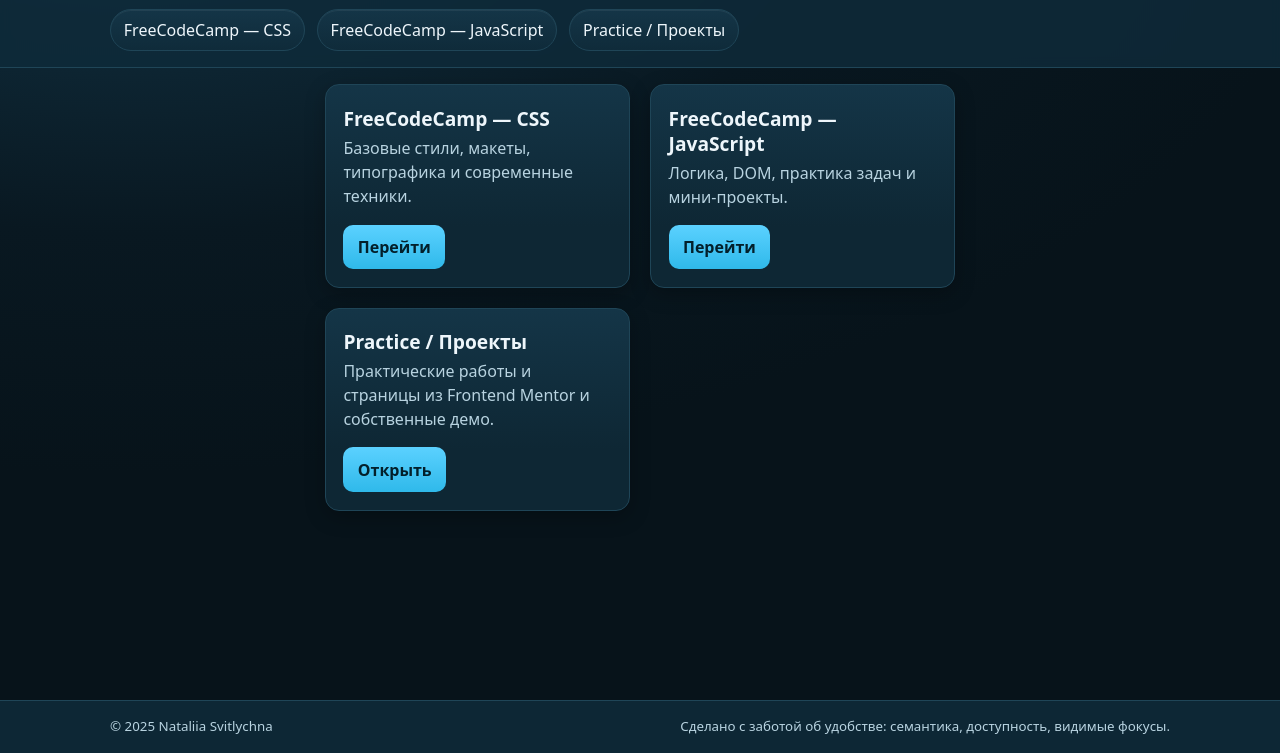
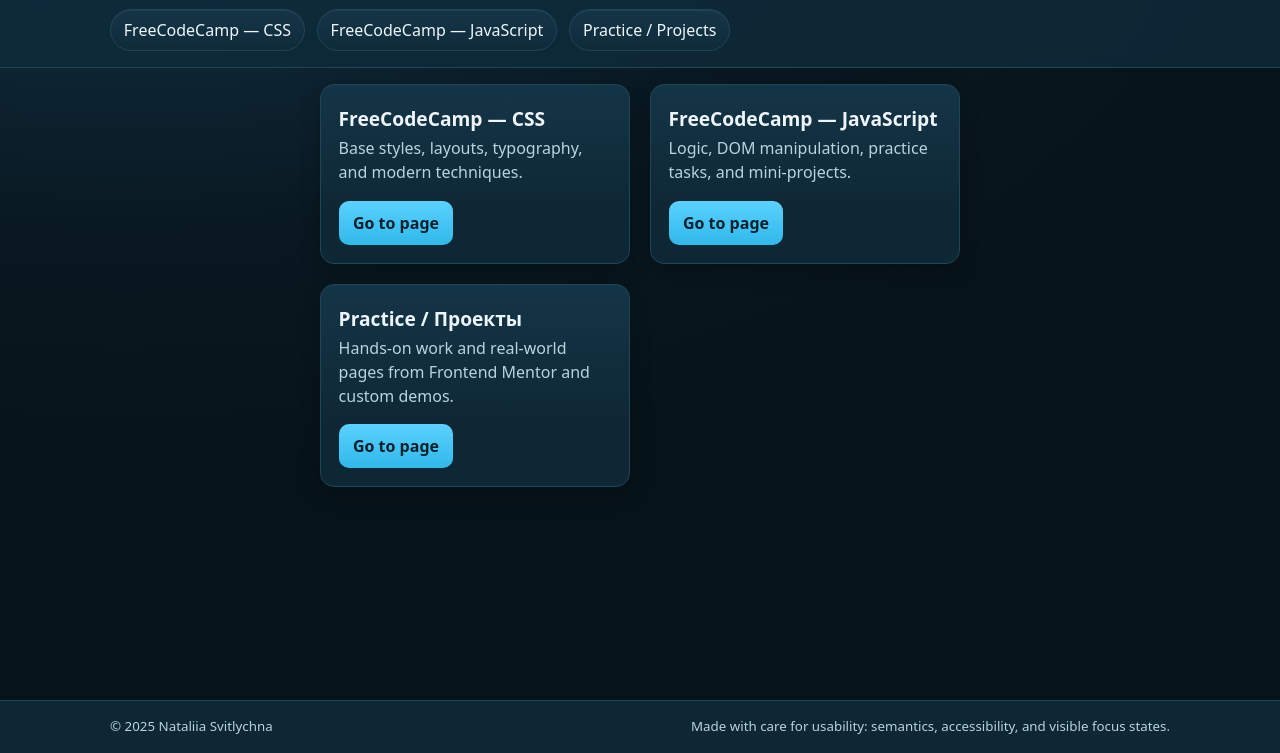
Before and after one commit to nataliasvi89/frontend-lernen, a plain HTML site: page index.html in a window 1280 px wide. Shown: the part 47-800 px from the top of the page. Drawn offline with Linux system fonts and the light colour scheme.

Commit message:
add index.html

```diff
--- a/index.html
+++ b/index.html
@@ -1,9 +1,9 @@
 <!doctype html>
-<html lang="ru">
+<html lang="en">
 <head>
   <meta charset="utf-8" />
   <meta name="viewport" content="width=device-width, initial-scale=1" />
-  <meta name="description" content="Навигация по учебным разделам: FreeCodeCamp CSS, FreeCodeCamp JavaScript, Practice-проекты." />
+  <meta name="description" content="Navigation: FreeCodeCamp CSS, FreeCodeCamp JavaScript, Practice." />
   <title>Frontend Lernen — Навигация</title>
   <style>
     :root{
@@ -127,7 +127,7 @@
         <ul>
           <li><a href="./freecodecamp/css/">FreeCodeCamp — CSS</a></li>
           <li><a href="./freecodecamp/javascript/">FreeCodeCamp — JavaScript</a></li>
-          <li><a href="./practice/">Practice / Проекты</a></li>
+          <li><a href="./practice/">Practice / Projects</a></li>
         </ul>
       </nav>
     </div>
@@ -135,37 +135,37 @@
 
   <main id="main" class="wrap">
     <h1 class="visually-hidden" style="position:absolute;clip:rect(0 0 0 0);clip-path:inset(50%);width:1px;height:1px;overflow:hidden;white-space:nowrap;">
-      Навигация по разделам обучения
+      Navigation through learning sections
     </h1>
 
-    <section class="grid" aria-label="Разделы">
+    <section class="grid" aria-label="Sections">
       <article class="card">
         <div>
           <h2>FreeCodeCamp — CSS</h2>
-          <p>Базовые стили, макеты, типографика и современные техники.</p>
+          <p>Base styles, layouts, typography, and modern techniques.</p>
         </div>
         <div class="actions">
-          <a class="btn" href="./freecodecamp/css/" aria-label="Перейти в раздел FreeCodeCamp CSS">Перейти</a>
+          <a class="btn" href="./freecodecamp/css/" aria-label="Go to FreeCodeCamp CSS">Go to page</a>
         </div>
       </article>
 
       <article class="card">
         <div>
           <h2>FreeCodeCamp — JavaScript</h2>
-          <p>Логика, DOM, практика задач и мини-проекты.</p>
+          <p>Logic, DOM manipulation, practice tasks, and mini-projects.</p>
         </div>
         <div class="actions">
-          <a class="btn" href="./freecodecamp/javascript/" aria-label="Перейти в раздел FreeCodeCamp JavaScript">Перейти</a>
+          <a class="btn" href="./freecodecamp/javascript/" aria-label="Go to FreeCodeCamp JavaScript">Go to page</a>
         </div>
       </article>
 
       <article class="card">
         <div>
           <h2>Practice / Проекты</h2>
-          <p>Практические работы и страницы из Frontend Mentor и собственные демо.</p>
+          <p>Hands-on work and real-world pages from Frontend Mentor and custom demos.</p>
         </div>
         <div class="actions">
-          <a class="btn" href="./practice/" aria-label="Открыть каталог Practice">Открыть</a>
+          <a class="btn" href="./practice/" aria-label="Go to Practice">Go to page</a>
         </div>
       </article>
     </section>
@@ -174,12 +174,12 @@
   <footer>
     <div class="wrap foot">
       <small>© <span id="y"></span> Nataliia Svitlychna</small>
-      <small>Сделано с заботой об удобстве: семантика, доступность, видимые фокусы.</small>
+      <small>Made with care for usability: semantics, accessibility, and visible focus states.</small>
     </div>
   </footer>
 
   <script>
-    // Текущий год в футере
+    // Footer
     document.getElementById('y').textContent = new Date().getFullYear();
   </script>
 </body>
```
